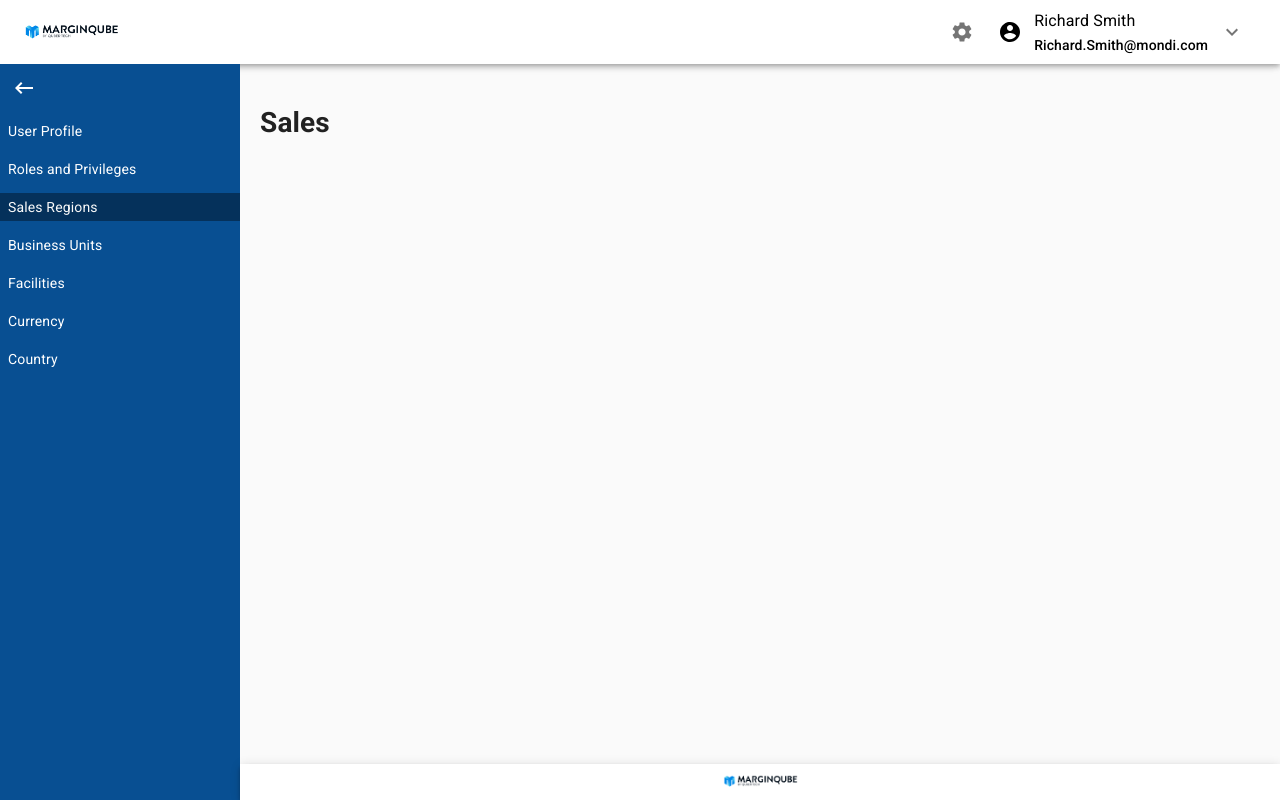
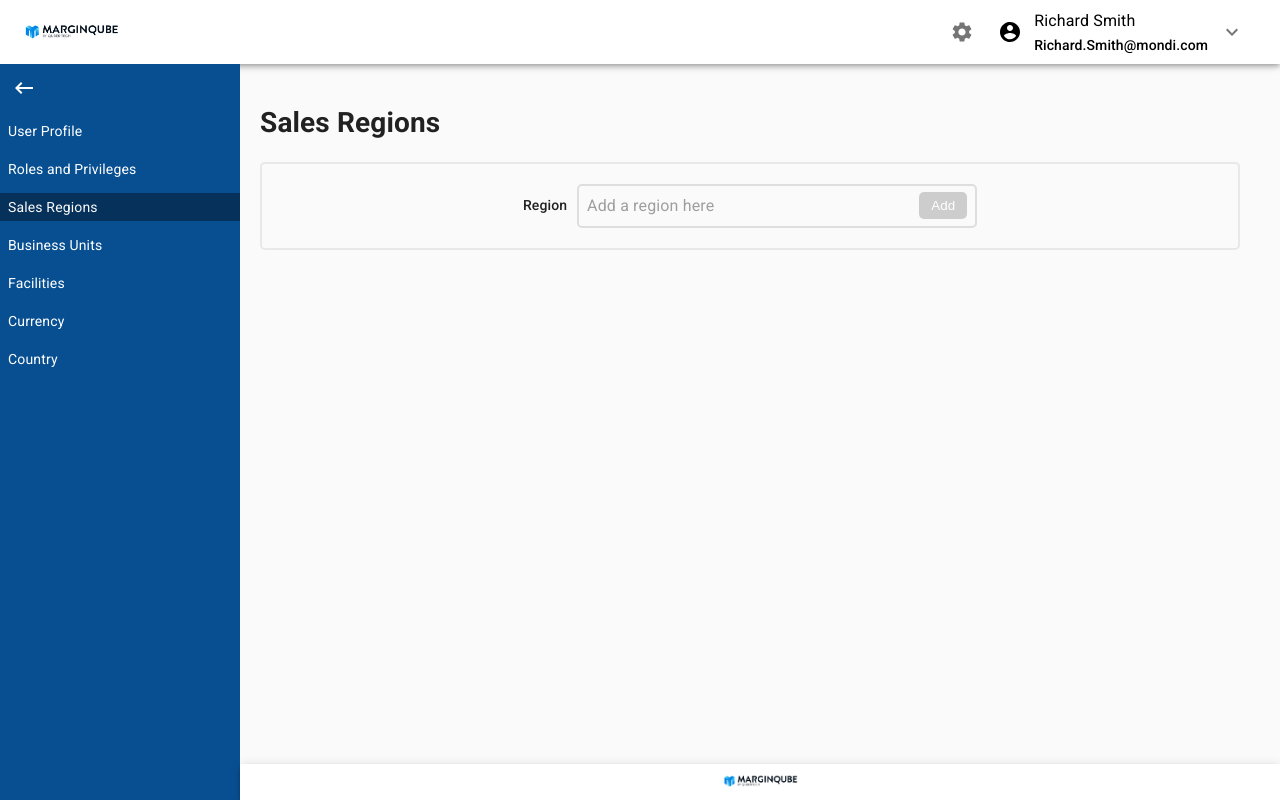
Before and after one commit to mominahmed23/quber, a React (Create React App) app: page /sales in a window 1280 px wide. Built offline with nearby package versions, Linux system fonts and the light colour scheme.

Commit message:
sales page

```diff
--- /dev/null
+++ b/src/components/Common/AddBox.jsx
@@ -0,0 +1,44 @@
+import React from "react";
+import { InputBase, makeStyles, Typography, Button } from "@material-ui/core";
+
+const useStyles = makeStyles((theme) => ({
+  root: {
+    backgroundColor: theme.palette.background.default,
+    border: `2px solid #CDCDCD66`,
+    padding: "20px 5px",
+    borderRadius: "5px",
+    display: "flex",
+    justifyContent: "center",
+    alignItems: "center",
+  },
+  customInput: {
+    marginLeft: "10px",
+    border: "2px solid #70707033",
+    borderRadius: "5px",
+    padding: "4px 8px",
+    minWidth: 400,
+  },
+  customButton: {
+    backgroundColor: "#CDCDCD",
+    borderRadius: "5px",
+    border: "none",
+    color: "white",
+    padding: "6px 12px",
+  },
+}));
+
+const AddBox = () => {
+  const classes = useStyles();
+  return (
+    <div className={classes.root}>
+      <Typography variant="subtitle2">Region</Typography>
+      <InputBase
+        placeholder="Add a region here"
+        className={classes.customInput}
+        endAdornment={<button className={classes.customButton}>Add</button>}
+      />
+    </div>
+  );
+};
+
+export default AddBox;
--- a/src/components/Sales/index.jsx
+++ b/src/components/Sales/index.jsx
@@ -1,9 +1,14 @@
+import { Button, TextField } from "@material-ui/core";
+import { NearMeOutlined } from "@material-ui/icons";
 import React from "react";
+import InputAdornment from "@material-ui/core/InputAdornment";
+import AddBox from "../Common/AddBox";
 
 const Sales = () => {
   return (
     <>
-      <h1>Sales</h1>
+      <h1>Sales Regions</h1>
+      <AddBox />
     </>
   );
 };
```
